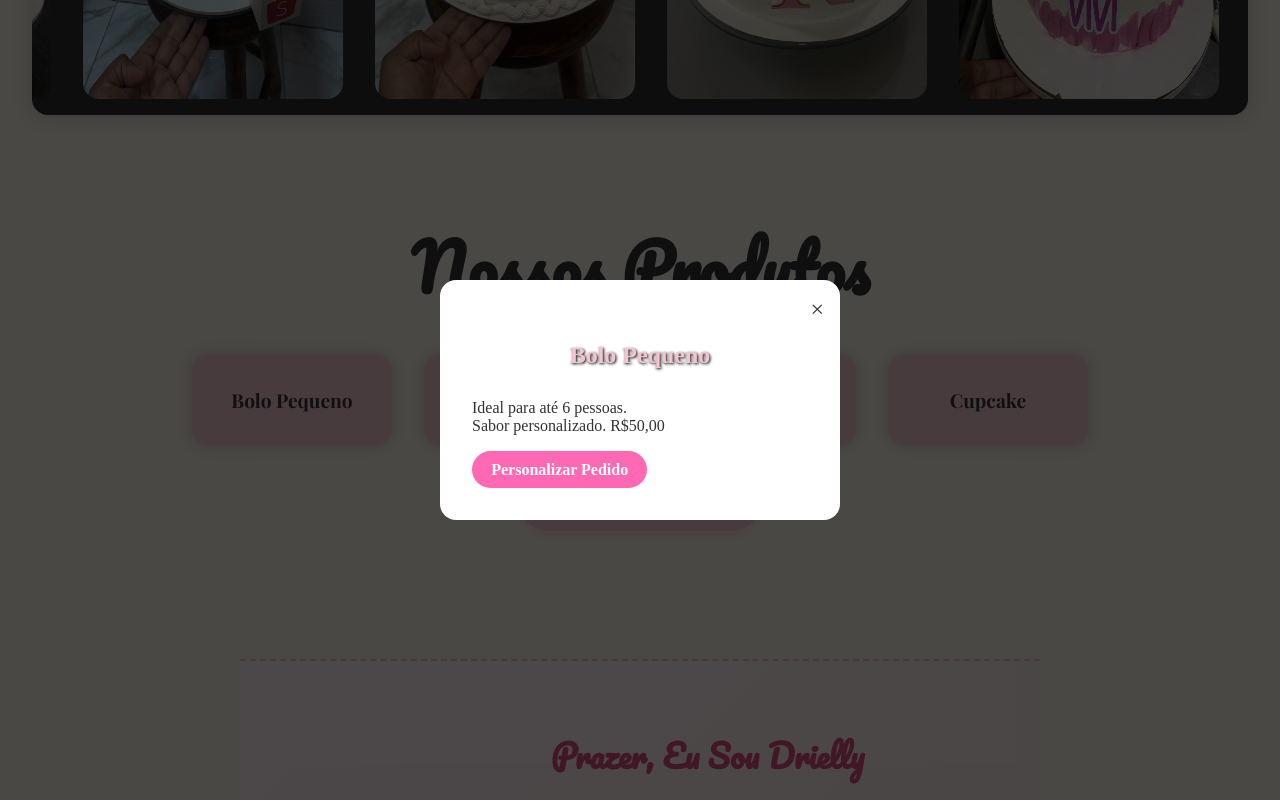
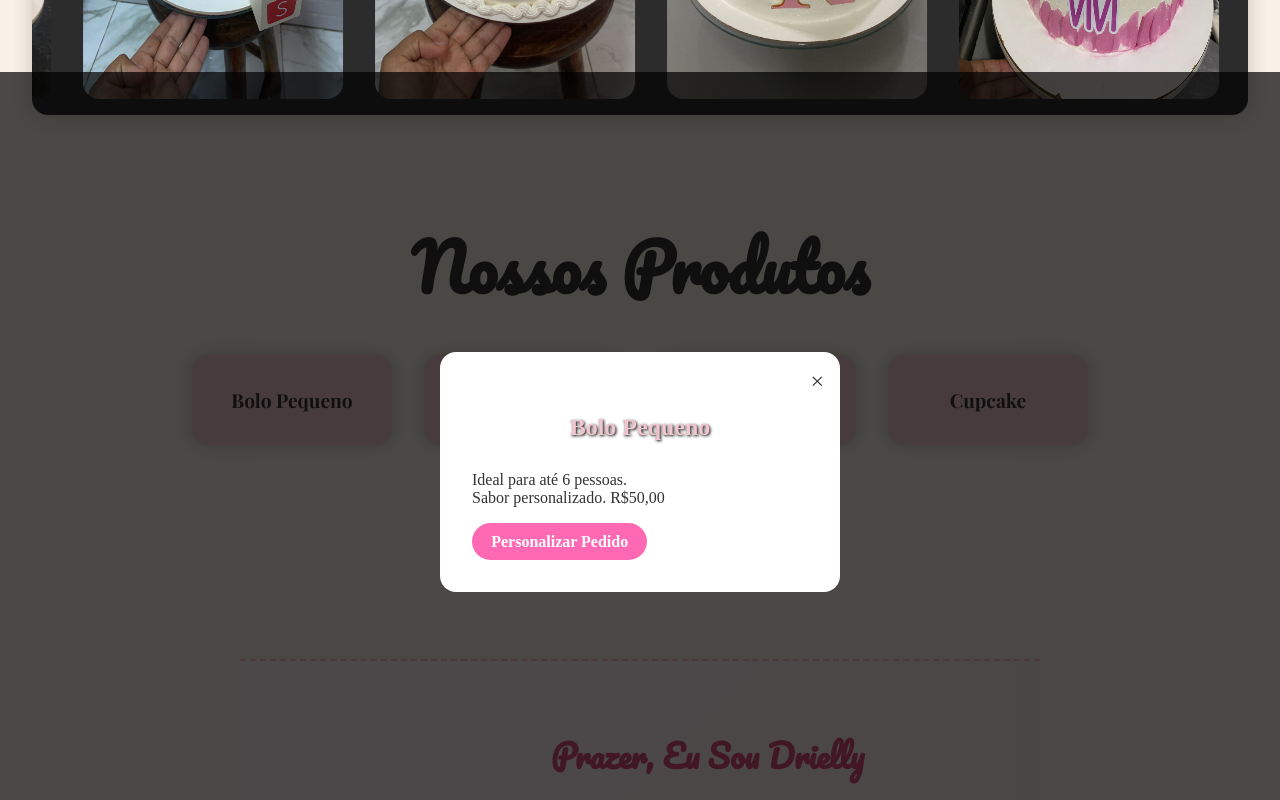
Before and after one commit to HugoSAugusto/Drielly---cakes, a plain HTML site: page index.html in a window 1280 px wide. Both pictures are taken after a click on the element "Bolo Pequeno". Shown: the part 647-1447 px from the top of the page. Drawn offline with nearby package versions, Linux system fonts and the light colour scheme.

```diff
--- a/css/style1.css
+++ b/css/style1.css
@@ -153,7 +153,6 @@
 
 .btn-personalizar {
     display: inline-block;
-
     margin-top: 1rem;
     padding: 0.6rem 1.2rem;
     background-color: #ff69b4;
@@ -173,7 +172,7 @@
 .modal-overlay {
   display: none;
   position: fixed;
-  top: 0;
+  top: 9%;
   left: 0;
   width: 100%;
   height: 100%;
--- a/index.html
+++ b/index.html
@@ -7,7 +7,7 @@
   <link href="https://fonts.googleapis.com/css2?family=Pacifico&display=swap" rel="stylesheet">
   <link href="https://fonts.googleapis.com/css2?family=Playfair+Display:wght@500;700&display=swap" rel="stylesheet">
 
-  <link rel="shortcut icon" href="favicon/pedaco-de-bolo.png" type="image/x-icon">
+  <link rel="shortcut icon" href="favicon/pedaco-de-bolo.png" type="favicon">
   <title>Drielly Confeitaria</title>
 </head>
 <body>
```
Also changed, not shown: pages/escolhas.html (+1 -0 lines).
